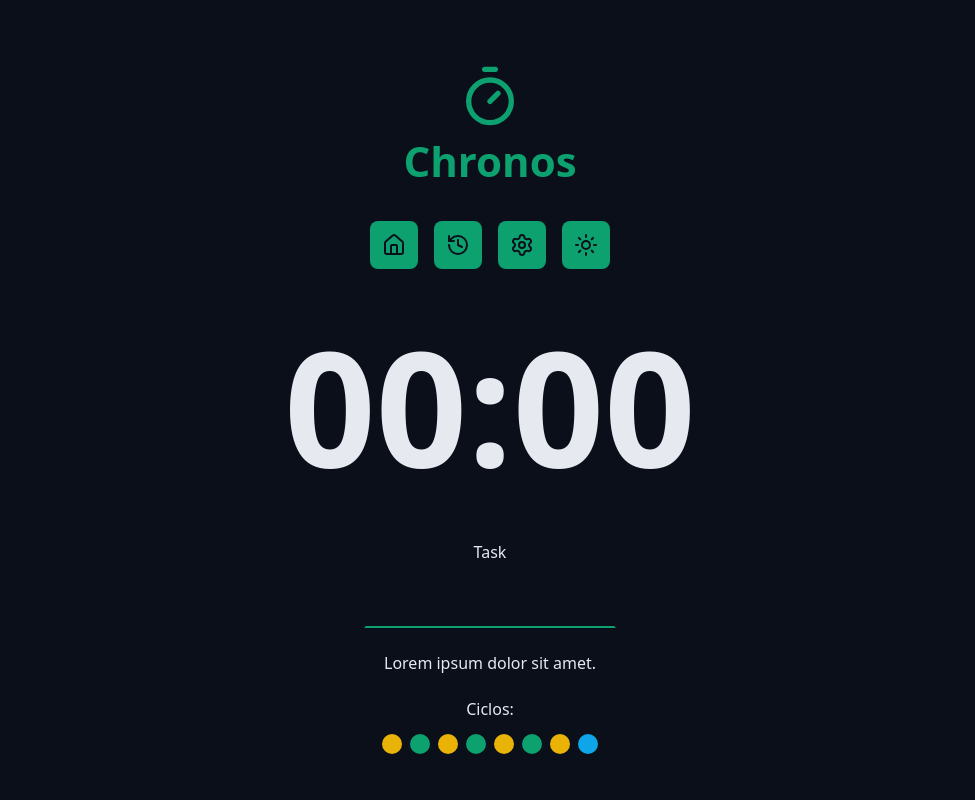
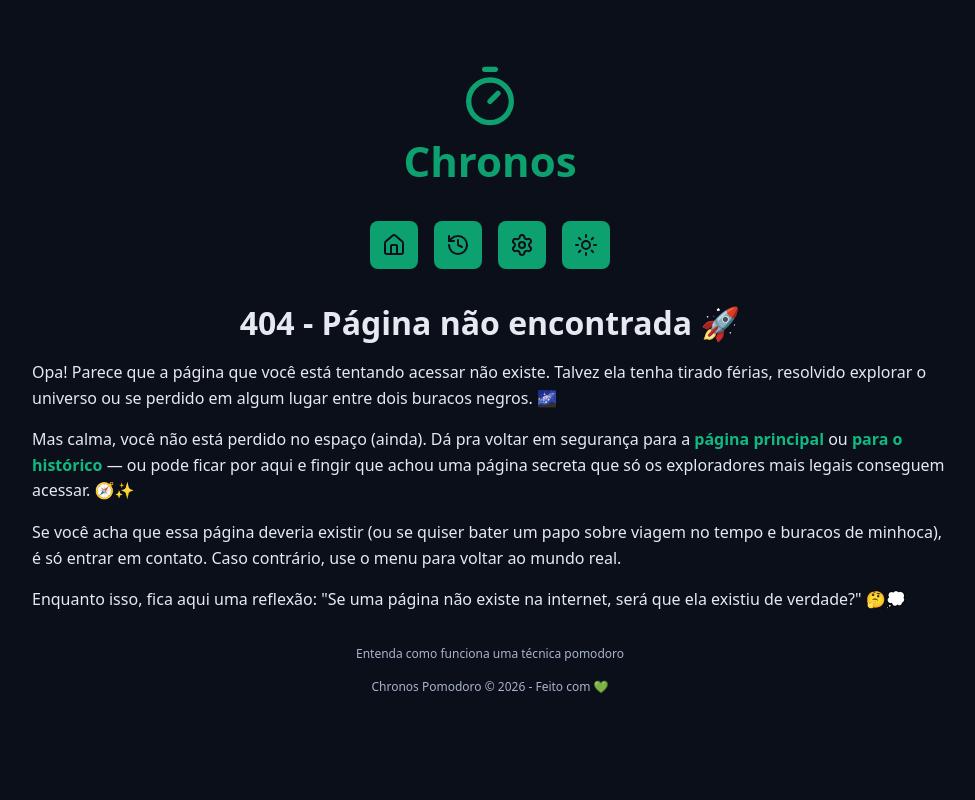
Before and after one commit to guilherdrk/chronos-pomodoro, a React (Vite) app: page / in a window 1280 px wide. Shown: the top 800 px of the page, without its empty margins (150-1125 px from the left). Built offline with nearby package versions, Linux system fonts and the light colour scheme.

Commit message:
Componente GenericHmtl para páginas que renderizam HTML

```diff
--- a/src/App.tsx
+++ b/src/App.tsx
@@ -1,9 +1,9 @@
 /* eslint-disable react-hooks/immutability */
 import "./styles/theme.css";
 import "./styles/global.css";
-import { Home } from "./pages/Home";
+import { NotFound } from "./pages/NotFound";
 
 export const App = () => {
 
-  return <Home />
+  return <NotFound/>
 };
--- /dev/null
+++ b/src/components/GenericHtml/index.tsx
@@ -0,0 +1,10 @@
+import styles from './styles.module.css';
+
+type GenericHtmlProps = {
+  children: React.ReactNode;
+}
+
+export const GenericHtml = (( { children }: GenericHtmlProps ) => {
+  return <div className={styles.genericHtml}>{children}</div>
+
+})
--- /dev/null
+++ b/src/components/GenericHtml/styles.module.css
@@ -0,0 +1,46 @@
+.genericHtml h1{
+  font-size: 3.2rem;
+  margin-bottom: 1.6rem;
+}
+
+.genericHtml h2{
+  font-size: 2.4rem;
+  margin-bottom: 1.2rem;
+}
+
+.genericHtml h3{
+  font-size: 2rem;
+  margin-bottom: 1rem;
+}
+
+.genericHtml p {
+  font-size: 1.6rem;
+  line-height: 1.6;
+  margin-bottom: 1.6rem;
+}
+
+.genericHtml a {
+  color: var(--link-color);
+  text-decoration: none;
+  font-weight: bold;
+}
+
+.genericHtml a:hover{
+  text-decoration: underline;
+}
+
+.genericHtml ul{
+  padding-left: 2.4rem;
+}
+
+.genericHtml li{
+  margin-bottom: 0.8rem;
+}
+
+.genericHtml img{
+  max-width: 100%;
+  height: auto;
+  border-radius: 0.8rem;
+  display: block;
+  margin: 1.6rem 0;
+}
--- /dev/null
+++ b/src/pages/NotFound/index.tsx
@@ -0,0 +1,38 @@
+
+import { MainTemplate } from "../../templates/MainTemplate";
+import { GenericHtml } from "../../components/GenericHtml";
+import { Heading } from "../../components/Heading";
+import { Container } from "../../components/Container";
+
+export const NotFound = () => {
+  return (
+    <MainTemplate>
+      <Container>
+        <GenericHtml>
+          <Heading>404 - Página não encontrada 🚀</Heading>
+          <p>
+            Opa! Parece que a página que você está tentando acessar não existe.
+            Talvez ela tenha tirado férias, resolvido explorar o universo ou se
+            perdido em algum lugar entre dois buracos negros. 🌌
+          </p>
+          <p>
+            Mas calma, você não está perdido no espaço (ainda). Dá pra voltar em
+            segurança para a <a href='/'>página principal</a> ou{' '}
+            <a href='/history'>para o histórico</a> — ou pode ficar por aqui e
+            fingir que achou uma página secreta que só os exploradores mais
+            legais conseguem acessar. 🧭✨
+          </p>
+          <p>
+            Se você acha que essa página deveria existir (ou se quiser bater um
+            papo sobre viagem no tempo e buracos de minhoca), é só entrar em
+            contato. Caso contrário, use o menu para voltar ao mundo real.
+          </p>
+          <p>
+            Enquanto isso, fica aqui uma reflexão: "Se uma página não existe na
+            internet, será que ela existiu de verdade?" 🤔💭
+          </p>
+        </GenericHtml>
+      </Container>
+    </MainTemplate>
+  );
+};
```
Also changed, not shown: src/pages/AboutPomodoro/index.tsx (added, +126 -0 lines).
